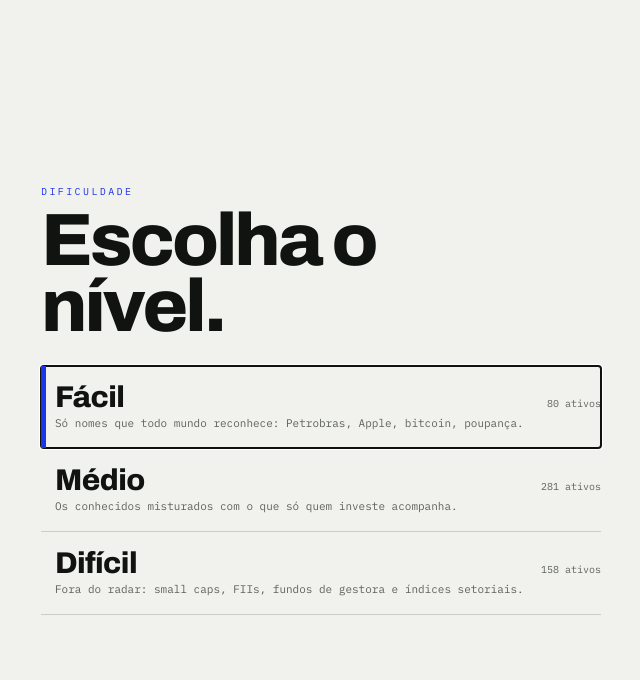
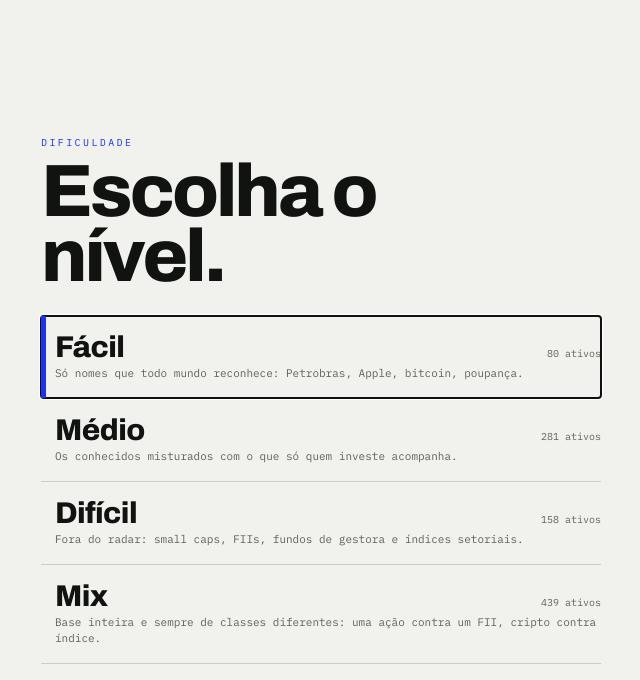
Before and after one commit to matheluca/qual-rendeu-mais, a plain HTML site: page index.html in a window 1280 px wide. Both pictures are taken after a click on the button "COMEÇAR →". Shown: the whole page, without its empty margins (319-959 px from the left). Drawn offline with Linux system fonts and the light colour scheme.

Commit message:
Nivel mix: base inteira e sempre classes diferentes
Usa os 439 ativos sem filtro de fama e recusa pares da mesma classe,
entao toda rodada cruza categorias: acao contra FII, cripto contra indice.

Co-Authored-By: Claude Opus 5 <noreply@anthropic.com>

```diff
--- a/index.html
+++ b/index.html
@@ -717,6 +717,7 @@
       <li><button type="button" data-nivel="facil"><b>Fácil</b><i id="qtdFacil"></i><span>Só nomes que todo mundo reconhece: Petrobras, Apple, bitcoin, poupança.</span></button></li>
       <li><button type="button" data-nivel="medio"><b>Médio</b><i id="qtdMedio"></i><span>Os conhecidos misturados com o que só quem investe acompanha.</span></button></li>
       <li><button type="button" data-nivel="dificil"><b>Difícil</b><i id="qtdDificil"></i><span>Fora do radar: small caps, FIIs, fundos de gestora e índices setoriais.</span></button></li>
+      <li><button type="button" data-nivel="mix"><b>Mix</b><i id="qtdMix"></i><span>Base inteira e sempre de classes diferentes: uma ação contra um FII, cripto contra índice.</span></button></li>
     </ul>
   </div>
 </div>
@@ -1233,7 +1234,9 @@ var VIDAS = 3;
 var NIVEIS = {
   facil:   { rot:"fácil",   ok:function(a){ return a.fama === 1; } },
   medio:   { rot:"médio",   ok:function(a){ return a.fama <= 2; } },
-  dificil: { rot:"difícil", ok:function(a){ return a.fama === 3; } }
+  dificil: { rot:"difícil", ok:function(a){ return a.fama === 3; } },
+  /* mix usa a base toda, mas obriga os dois lados a virem de classes diferentes */
+  mix:     { rot:"mix",     ok:function(a){ return true; }, cruzaClasses:true }
 };
 var estado = { i:0, f:0, A:null, B:null, nivel:"medio", vidas:VIDAS, streak:0, best:0, recordeNovo:false, travado:true, vistos:[] };
 
@@ -1273,6 +1276,7 @@ function sorteiaRodada(){
     var A = pool[Math.floor(Math.random() * pool.length)];
     var B = pool[Math.floor(Math.random() * pool.length)];
     if (A === B) continue;
+    if (NIVEIS[estado.nivel].cruzaClasses && A.tipo === B.tipo) continue;
 
     var par = [A.nome, B.nome].sort().join("|");
     if (estado.vistos.indexOf(par) !== -1) continue;
@@ -1458,7 +1462,7 @@ el("reset").addEventListener("click", comeca);
 var nivelEl = el("nivel");
 
 function abreNivel(){
-  ["facil","medio","dificil"].forEach(function(n){
+  ["facil","medio","dificil","mix"].forEach(function(n){
     var q = ATIVOS.filter(NIVEIS[n].ok).length;
     el("qtd" + n.charAt(0).toUpperCase() + n.slice(1)).textContent = q + " ativos";
   });
```
